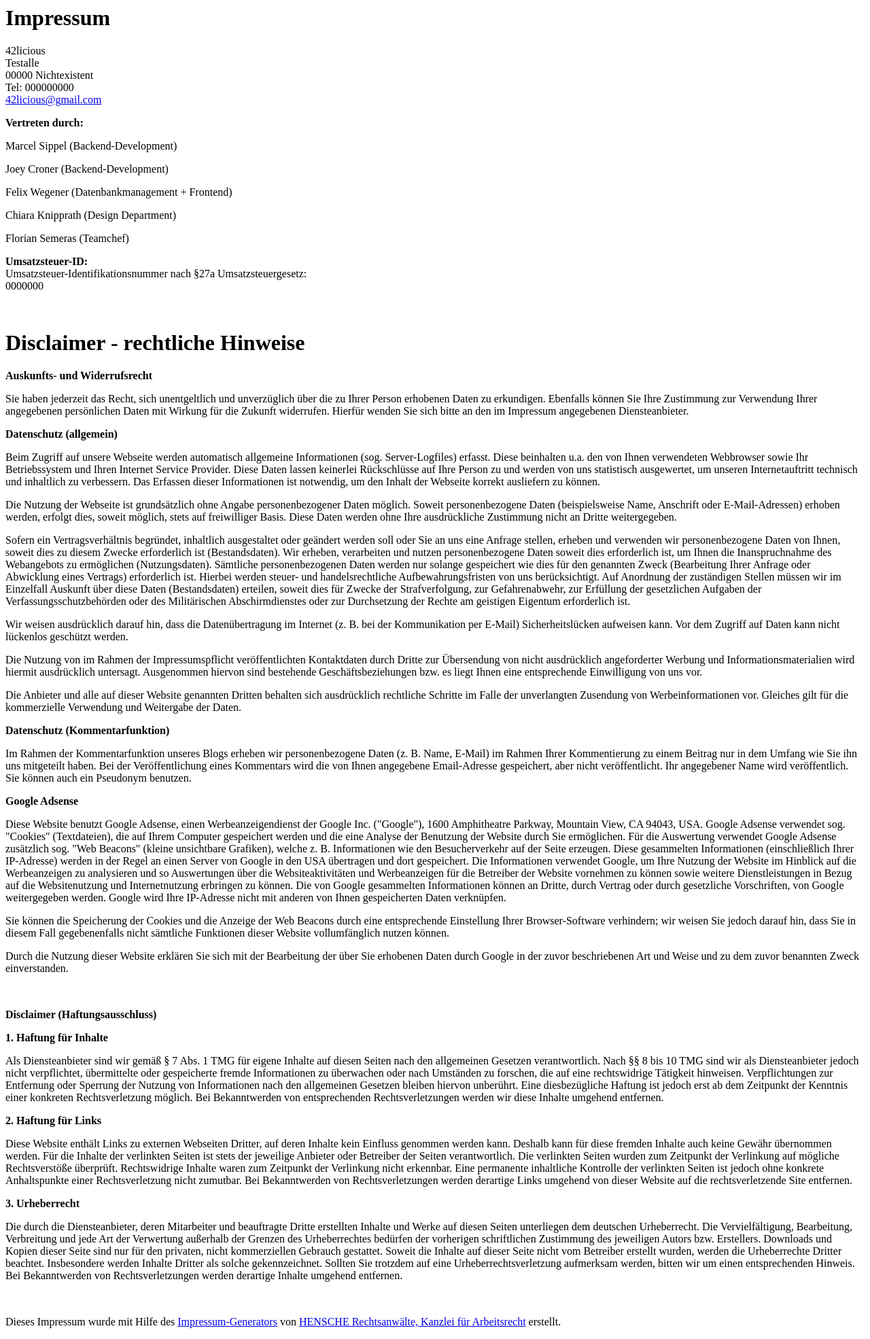
After one commit to Hyphiin/thmProject_42licious, a PHP site: page /Impressum.html in a window 1280 px wide. The commit adds this page. Shown: the whole page at 68% size. Run offline with PHP 8.4, Linux system fonts and the light colour scheme.

Commit message:
Impressum hinzugefügt

```diff
--- a/externFiles/Footer.php
+++ b/externFiles/Footer.php
@@ -4,7 +4,7 @@
         <div>SWEP WS19/20</div>
     </div>
     <div class="footertable">
-        <div>Impressum</div>
+        <a id="Impressum" href="Impressum.html"><div>Impressum</div></a>
         <div>Datenschutz</div>
     </div>
     <div class="footertable">
--- /dev/null
+++ b/externFiles/Impressum.html
@@ -0,0 +1,108 @@
+<h1>Impressum</h1>
+<p>42licious<br/>
+    Testalle<br/>
+    00000 Nichtexistent<br/>
+    Tel: 000000000<br/>
+    <a href="mailto:42licious@gmail.com">42licious@gmail.com</a>
+</p>
+<p><strong>Vertreten durch:</strong></p>
+<p>Marcel Sippel (Backend-Development)</p>
+<p>Joey Croner (Backend-Development)</p>
+<p>Felix Wegener (Datenbankmanagement + Frontend)</p>
+<p>Chiara Knipprath (Design Department)</p>
+<p>Florian Semeras (Teamchef)</p>
+<p><strong>Umsatzsteuer-ID:</strong><br/>
+    Umsatzsteuer-Identifikationsnummer nach §27a Umsatzsteuergesetz:<br/>
+    0000000</p>
+<meta name="generator" content="Impressum-Generator der Kanzlei Hensche Rechtsanwälte"/>
+<p>&nbsp;</p>
+<h1>Disclaimer - rechtliche Hinweise</h1>
+<p><strong>Auskunfts- und Widerrufsrecht</strong></p>
+<p>Sie haben jederzeit das Recht, sich unentgeltlich und unverz&#252;glich &#252;ber die zu Ihrer Person erhobenen Daten
+    zu erkundigen. Ebenfalls k&#246;nnen Sie Ihre Zustimmung zur Verwendung Ihrer angegebenen pers&#246;nlichen Daten mit
+    Wirkung f&#252;r die Zukunft widerrufen. Hierf&#252;r wenden Sie sich bitte an den im Impressum angegebenen
+    Diensteanbieter.</p>
+<P><STRONG>Datenschutz (allgemein)</STRONG></P>
+<P>Beim Zugriff auf unsere Webseite werden automatisch allgemeine Informationen (sog. Server-Logfiles) erfasst. Diese
+    beinhalten u.a. den von Ihnen verwendeten Webbrowser sowie Ihr Betriebssystem und Ihren Internet Service Provider. Diese
+    Daten lassen keinerlei R&#252;ckschl&#252;sse auf Ihre Person zu und werden von uns statistisch ausgewertet, um unseren
+    Internetauftritt technisch und inhaltlich zu verbessern. Das Erfassen dieser Informationen ist notwendig, um den Inhalt
+    der Webseite korrekt ausliefern zu k&#246;nnen.</P>
+<P>Die Nutzung der Webseite ist grunds&#228;tzlich ohne Angabe personenbezogener Daten m&#246;glich. Soweit
+    personenbezogene Daten (beispielsweise Name, Anschrift oder E-Mail-Adressen) erhoben werden, erfolgt dies, soweit
+    m&#246;glich, stets auf freiwilliger Basis. Diese Daten werden ohne Ihre ausdr&#252;ckliche Zustimmung nicht an Dritte
+    weitergegeben.</P>
+<P>Sofern ein Vertragsverh&#228;ltnis begr&#252;ndet, inhaltlich ausgestaltet oder ge&#228;ndert werden soll oder Sie an
+    uns eine Anfrage stellen, erheben und verwenden wir personenbezogene Daten von Ihnen, soweit dies zu diesem Zwecke
+    erforderlich ist (Bestandsdaten). Wir erheben, verarbeiten und nutzen personenbezogene Daten soweit dies erforderlich
+    ist, um Ihnen die Inanspruchnahme des Webangebots zu erm&#246;glichen (Nutzungsdaten). S&#228;mtliche personenbezogenen
+    Daten werden nur solange gespeichert wie dies f&#252;r den genannten Zweck (Bearbeitung Ihrer Anfrage oder Abwicklung
+    eines Vertrags) erforderlich ist. Hierbei werden steuer- und handelsrechtliche Aufbewahrungsfristen von uns
+    ber&#252;cksichtigt. Auf Anordnung der zust&#228;ndigen Stellen m&#252;ssen wir im Einzelfall Auskunft &#252;ber diese
+    Daten (Bestandsdaten) erteilen, soweit dies f&#252;r Zwecke der Strafverfolgung, zur Gefahrenabwehr, zur Erf&#252;llung
+    der gesetzlichen Aufgaben der Verfassungsschutzbeh&#246;rden oder des Milit&#228;rischen Abschirmdienstes oder zur
+    Durchsetzung der Rechte am geistigen Eigentum erforderlich ist.</P>
+<P>Wir weisen ausdr&#252;cklich darauf hin, dass die Daten&#252;bertragung im Internet (z. B. bei der Kommunikation per
+    E-Mail) Sicherheitsl&#252;cken aufweisen kann. Vor dem Zugriff auf Daten kann nicht l&#252;ckenlos gesch&#252;tzt
+    werden.</P>
+<P>Die Nutzung von im Rahmen der Impressumspflicht ver&#246;ffentlichten Kontaktdaten durch Dritte zur &#220;bersendung
+    von nicht ausdr&#252;cklich angeforderter Werbung und Informationsmaterialien wird hiermit ausdr&#252;cklich untersagt.
+    Ausgenommen hiervon sind bestehende Gesch&#228;ftsbeziehungen bzw. es liegt Ihnen eine entsprechende Einwilligung von uns
+    vor.</P>
+<P>Die Anbieter und alle auf dieser Website genannten Dritten behalten sich ausdr&#252;cklich rechtliche Schritte im
+    Falle der unverlangten Zusendung von Werbeinformationen vor. Gleiches gilt f&#252;r die kommerzielle Verwendung und
+    Weitergabe der Daten.</P>
+<p><strong>Datenschutz (Kommentarfunktion)</strong></p>
+<p>Im Rahmen der Kommentarfunktion unseres Blogs erheben wir personenbezogene Daten (z. B. Name, E-Mail) im Rahmen Ihrer
+    Kommentierung zu einem Beitrag nur in dem Umfang wie Sie ihn uns mitgeteilt haben. Bei der Ver&#246;ffentlichung eines
+    Kommentars wird die von Ihnen angegebene Email-Adresse gespeichert, aber nicht ver&#246;ffentlicht. Ihr angegebener Name
+    wird ver&#246;ffentlich. Sie k&#246;nnen auch ein Pseudonym benutzen.</p>
+<p><strong>Google Adsense</strong></p>
+<p>Diese Website benutzt Google Adsense, einen Werbeanzeigendienst der Google Inc. ("Google"), 1600 Amphitheatre Parkway,
+    Mountain View, CA 94043, USA. Google Adsense verwendet sog. "Cookies" (Textdateien), die auf Ihrem Computer gespeichert
+    werden und die eine Analyse der Benutzung der Website durch Sie erm&#246;glichen. F&#252;r die Auswertung verwendet
+    Google Adsense zus&#228;tzlich sog. "Web Beacons" (kleine unsichtbare Grafiken), welche z. B. Informationen wie den
+    Besucherverkehr auf der Seite erzeugen. Diese gesammelten Informationen (einschlie&#223;lich Ihrer IP-Adresse) werden in
+    der Regel an einen Server von Google in den USA &#252;bertragen und dort gespeichert. Die Informationen verwendet Google,
+    um Ihre Nutzung der Website im Hinblick auf die Werbeanzeigen zu analysieren und so Auswertungen &#252;ber die
+    Websiteaktivit&#228;ten und Werbeanzeigen f&#252;r die Betreiber der Website vornehmen zu k&#246;nnen sowie weitere
+    Dienstleistungen in Bezug auf die Websitenutzung und Internetnutzung erbringen zu k&#246;nnen. Die von Google gesammelten
+    Informationen k&#246;nnen an Dritte, durch Vertrag oder durch gesetzliche Vorschriften, von Google weitergegeben werden.
+    Google wird Ihre IP-Adresse nicht mit anderen von Ihnen gespeicherten Daten verkn&#252;pfen.</p>
+<p>Sie k&#246;nnen die Speicherung der Cookies und die Anzeige der Web Beacons durch eine entsprechende Einstellung Ihrer
+    Browser-Software verhindern; wir weisen Sie jedoch darauf hin, dass Sie in diesem Fall gegebenenfalls nicht
+    s&#228;mtliche Funktionen dieser Website vollumf&#228;nglich nutzen k&#246;nnen.</p>
+<p>Durch die Nutzung dieser Website erkl&#228;ren Sie sich mit der Bearbeitung der &#252;ber Sie erhobenen Daten durch
+    Google in der zuvor beschriebenen Art und Weise und zu dem zuvor benannten Zweck einverstanden.</p>
+<p>&nbsp;</p>
+<p><strong>Disclaimer (Haftungsausschluss)</strong></p>
+<p><strong>1. Haftung f&#252;r Inhalte</strong></p>
+<p>Als Diensteanbieter sind wir gem&#228;&#223; &#167; 7 Abs. 1 TMG f&#252;r eigene Inhalte auf diesen Seiten nach den
+    allgemeinen Gesetzen verantwortlich. Nach &#167;&#167; 8 bis 10 TMG sind wir als Diensteanbieter jedoch nicht
+    verpflichtet, &#252;bermittelte oder gespeicherte fremde Informationen zu &#252;berwachen oder nach Umst&#228;nden zu
+    forschen, die auf eine rechtswidrige T&#228;tigkeit hinweisen. Verpflichtungen zur Entfernung oder Sperrung der Nutzung
+    von Informationen nach den allgemeinen Gesetzen bleiben hiervon unber&#252;hrt. Eine diesbez&#252;gliche Haftung ist
+    jedoch erst ab dem Zeitpunkt der Kenntnis einer konkreten Rechtsverletzung m&#246;glich. Bei Bekanntwerden von
+    entsprechenden Rechtsverletzungen werden wir diese Inhalte umgehend entfernen.</p>
+<p><strong>2. Haftung f&#252;r Links</strong></p>
+<p>Diese Website enth&#228;lt Links zu externen Webseiten Dritter, auf deren Inhalte kein Einfluss genommen werden kann.
+    Deshalb kann f&#252;r diese fremden Inhalte auch keine Gew&#228;hr &#252;bernommen werden. F&#252;r die Inhalte der
+    verlinkten Seiten ist stets der jeweilige Anbieter oder Betreiber der Seiten verantwortlich. Die verlinkten Seiten wurden
+    zum Zeitpunkt der Verlinkung auf m&#246;gliche Rechtsverst&#246;&#223;e &#252;berpr&#252;ft. Rechtswidrige Inhalte waren
+    zum Zeitpunkt der Verlinkung nicht erkennbar. Eine permanente inhaltliche Kontrolle der verlinkten Seiten ist jedoch ohne
+    konkrete Anhaltspunkte einer Rechtsverletzung nicht zumutbar. Bei Bekanntwerden von Rechtsverletzungen werden derartige
+    Links umgehend von dieser Website auf die rechtsverletzende Site entfernen.</p>
+<p><strong>3. Urheberrecht</strong></p>
+<p>Die durch die Diensteanbieter, deren Mitarbeiter und beauftragte Dritte erstellten Inhalte und Werke auf diesen Seiten
+    unterliegen dem deutschen Urheberrecht. Die Vervielf&#228;ltigung, Bearbeitung, Verbreitung und jede Art der Verwertung
+    au&#223;erhalb der Grenzen des Urheberrechtes bed&#252;rfen der vorherigen schriftlichen Zustimmung des jeweiligen Autors
+    bzw. Erstellers. Downloads und Kopien dieser Seite sind nur f&#252;r den privaten, nicht kommerziellen Gebrauch
+    gestattet. Soweit die Inhalte auf dieser Seite nicht vom Betreiber erstellt wurden, werden die Urheberrechte Dritter
+    beachtet. Insbesondere werden Inhalte Dritter als solche gekennzeichnet. Sollten Sie trotzdem auf eine
+    Urheberrechtsverletzung aufmerksam werden, bitten wir um einen entsprechenden Hinweis. Bei Bekanntwerden von
+    Rechtsverletzungen werden derartige Inhalte umgehend entfernen.</p>
+<p>&nbsp;</p>
+<p>Dieses Impressum wurde mit Hilfe des <a target="_blank"
+                                           href="http://www.hensche.de/impressum-generator.html">Impressum-Generators</a> von <a target="_blank"
+                                                                                                                                 href="http://www.hensche.de/Rechtsanwalt_Arbeitsrecht_Berlin.html">HENSCHE Rechtsanw&auml;lte, Kanzlei f&uuml;r
+    Arbeitsrecht</a> erstellt.</p>
```
